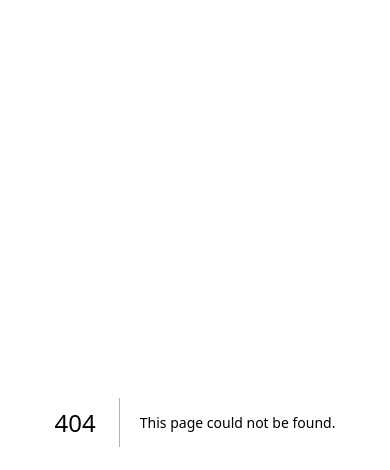
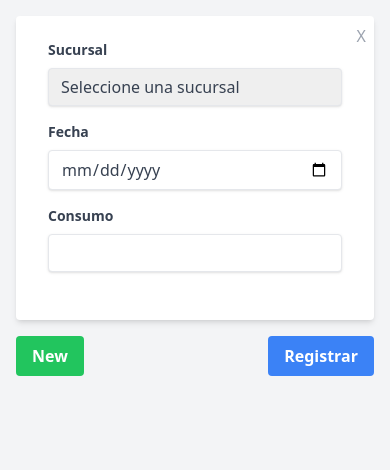
Before and after one commit to Vextroyer/mange-frontend, a Next.js app: page /registro_de_usuarios in a window 390 px wide. Before the commit this address had no page. Shown: the top 470 px of the page. Built offline with nearby package versions, Linux system fonts and the light colour scheme.

Commit message:
Página responsiva de registro de usuarios con posibilidad de multiregistro *Faltan: 1- los estilos 2-lista de sucursales del usuario

```diff
--- /dev/null
+++ b/app/registro_de_usuarios/page.tsx
@@ -0,0 +1,158 @@
+"use client";
+
+import { ChangeEvent, useState } from "react";
+
+export default function FormularioDinamico() {
+  const [formularios, setFormularios] = useState([
+    { id: 1, fecha: "", consumo: "", sucursal: "" },
+  ]);
+
+  // Lista de sucursales
+  const sucursales = ["Sucursal A", "Sucursal B", "Sucursal C", "Sucursal D"];
+
+  // Manejar cambios en los campos de un formulario específico
+  const handleInputChange = (e: ChangeEvent<HTMLSelectElement> | ChangeEvent<HTMLInputElement>, id: number) => {
+    const { name, value } = e.target;
+    setFormularios((prev) =>
+      prev.map((form) => (form.id === id ? { ...form, [name]: value } : form))
+    );
+  };
+
+  // Enviar datos al backend
+  const handleSubmit = async (e: { preventDefault: () => void; }) => {
+    e.preventDefault();
+    try {
+      const response = await fetch("/api/guardar-datos", {
+        method: "POST",
+        headers: { "Content-Type": "application/json" },
+        body: JSON.stringify(formularios),
+      });
+
+      if (response.ok) {
+        alert("Datos enviados correctamente");
+        setFormularios([{ id: 1, fecha: "", consumo: "", sucursal: "" }]); // Reiniciar formularios
+      } else {
+        alert("Hubo un problema al enviar los datos");
+      }
+    } catch (error) {
+      console.error("Error al enviar los datos:", error);
+      alert("Error al conectar con el servidor");
+    }
+  };
+
+  // Agregar un nuevo formulario
+  const agregarFormulario = () => {
+    setFormularios((prev) => [
+      ...prev,
+      { id: prev.length + 1, fecha: "", consumo: "", sucursal: "" },
+    ]);
+  };
+
+  // Eliminar un formulario
+  const eliminarFormulario = (id: number) => {
+    setFormularios((prev) => prev.filter((form) => form.id !== id));
+  };
+
+  return (
+    <div className="flex flex-col items-center min-h-screen bg-gray-100 p-4">
+      <form onSubmit={handleSubmit} className="w-full max-w-md">
+        {formularios.map((formulario) => (
+          <div
+            key={formulario.id}
+            className="relative bg-white shadow-md rounded px-8 pt-6 pb-8 mb-4"
+          >
+            {/* Botón para eliminar formulario */}
+            <button
+              type="button"
+              onClick={() => eliminarFormulario(formulario.id)}
+              className="absolute top-2 right-2 text-gray-400 hover:text-red-600"
+              aria-label="Eliminar formulario"
+            >
+              X
+            </button>
+
+            {/* Sucursal */}
+            <div className="mb-4">
+              <label
+                htmlFor={`sucursal-${formulario.id}`}
+                className="block text-gray-700 text-sm font-bold mb-2"
+              >
+                Sucursal
+              </label>
+              <select
+                id={`sucursal-${formulario.id}`}
+                name="sucursal"
+                value={formulario.sucursal}
+                onChange={(e) => handleInputChange(e, formulario.id)}
+                className="shadow appearance-none border rounded w-full py-2 px-3 text-gray-700 leading-tight focus:outline-none focus:shadow-outline"
+                required
+              >
+                <option value="">Seleccione una sucursal</option>
+                {sucursales.map((sucursal, index) => (
+                  <option key={index} value={sucursal}>
+                    {sucursal}
+                  </option>
+                ))}
+              </select>
+            </div>
+
+            {/* Fecha */}
+            <div className="mb-4">
+              <label
+                htmlFor={`fecha-${formulario.id}`}
+                className="block text-gray-700 text-sm font-bold mb-2"
+              >
+                Fecha
+              </label>
+              <input
+                type="date"
+                id={`fecha-${formulario.id}`}
+                name="fecha"
+                value={formulario.fecha}
+                onChange={(e) => handleInputChange(e, formulario.id)}
+                className="shadow appearance-none border rounded w-full py-2 px-3 text-gray-700 leading-tight focus:outline-none focus:shadow-outline"
+                required
+              />
+            </div>
+
+            {/* Consumo */}
+            <div className="mb-4">
+              <label
+                htmlFor={`consumo-${formulario.id}`}
+                className="block text-gray-700 text-sm font-bold mb-2"
+              >
+                Consumo
+              </label>
+              <input
+                type="number"
+                id={`consumo-${formulario.id}`}
+                name="consumo"
+                value={formulario.consumo}
+                onChange={(e) => handleInputChange(e, formulario.id)}
+                className="shadow appearance-none border rounded w-full py-2 px-3 text-gray-700 leading-tight focus:outline-none focus:shadow-outline"
+                required
+              />
+            </div>
+          </div>
+        ))}
+
+        {/* Botones */}
+        <div className="flex justify-between items-center">
+          <button
+            type="button"
+            onClick={agregarFormulario}
+            className="bg-green-500 hover:bg-green-700 text-white font-bold py-2 px-4 rounded focus:outline-none focus:shadow-outline"
+          >
+            New
+          </button>
+          <button
+            type="submit"
+            className="bg-blue-500 hover:bg-blue-700 text-white font-bold py-2 px-4 rounded focus:outline-none focus:shadow-outline"
+          >
+            Registrar
+          </button>
+        </div>
+      </form>
+    </div>
+  );
+}
```
